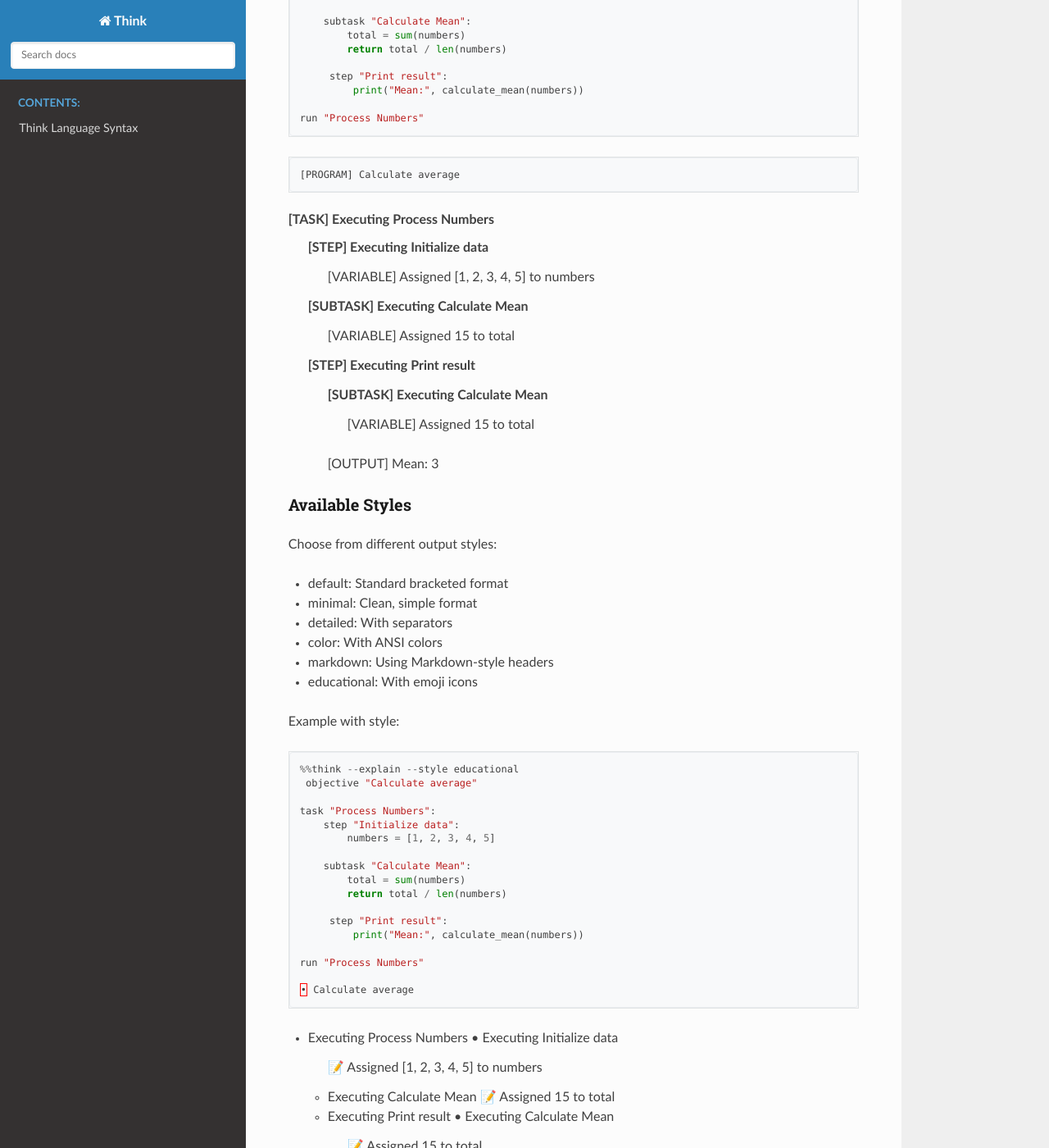
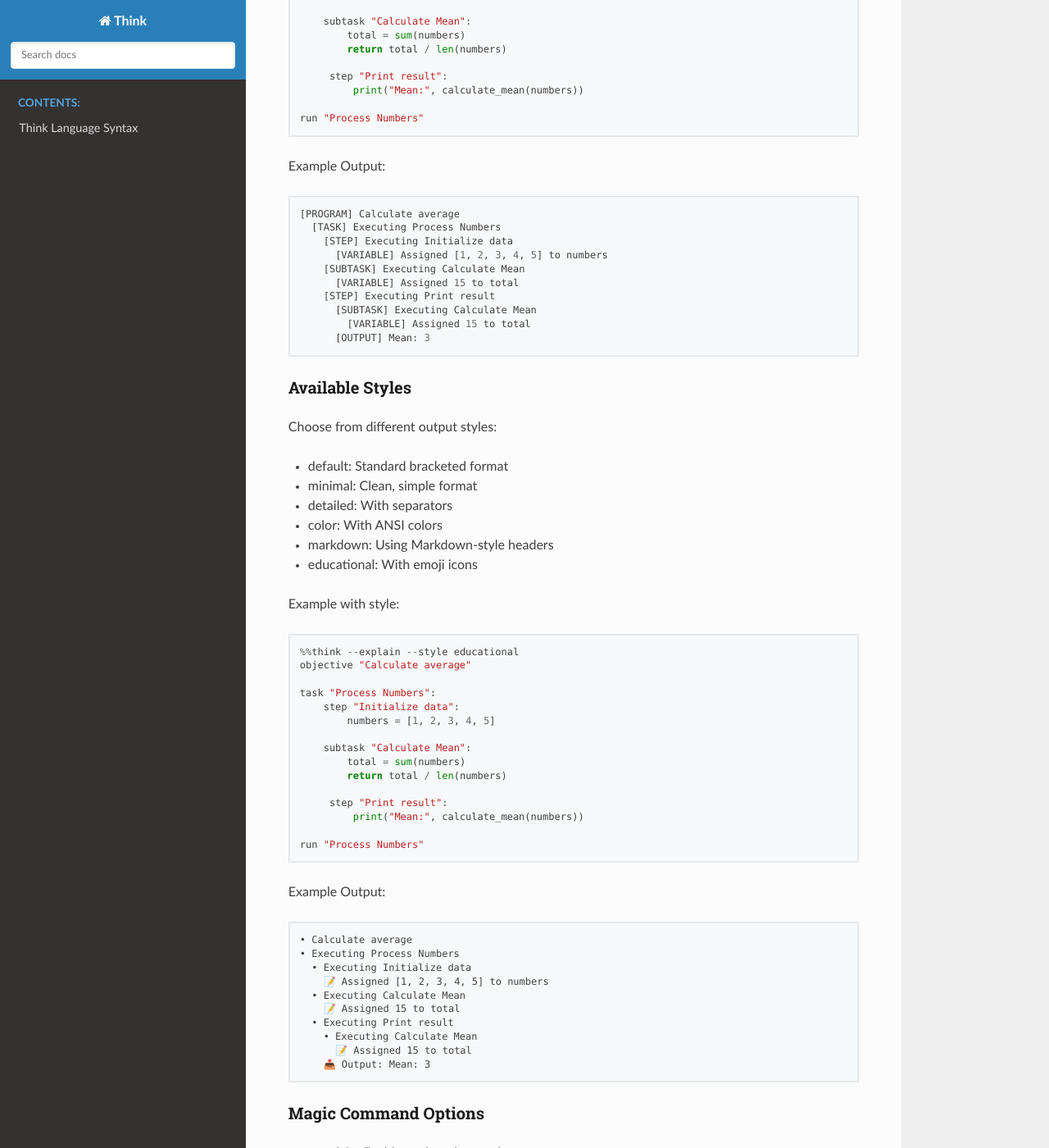
Before and after one commit to lwgray/think, a Sphinx documentation site: the page built from docs/index.rst, in a window 1280 px wide and 1400 px high, scrolled down 2026 px. Shown: the whole window at 82% size. Built offline with Sphinx 7.4.7 and the Read the Docs theme 3.1.0, drawn with Linux system fonts in a browser that asks for light colours; some of the changed text lies outside the part shown.

Commit message:
Fix RST Warnings

```diff
--- a/docs/index.rst
+++ b/docs/index.rst
@@ -96,19 +96,18 @@
 
    run "Process Numbers"
 
-.. code-block:: python
+Example Output::
 
     [PROGRAM] Calculate average
-[TASK] Executing Process Numbers
-  [STEP] Executing Initialize data
-    [VARIABLE] Assigned [1, 2, 3, 4, 5] to numbers
-  [SUBTASK] Executing Calculate Mean
-    [VARIABLE] Assigned 15 to total
-  [STEP] Executing Print result
-    [SUBTASK] Executing Calculate Mean
-      [VARIABLE] Assigned 15 to total
-    [OUTPUT] Mean: 3
-
+      [TASK] Executing Process Numbers
+        [STEP] Executing Initialize data
+          [VARIABLE] Assigned [1, 2, 3, 4, 5] to numbers
+        [SUBTASK] Executing Calculate Mean
+          [VARIABLE] Assigned 15 to total
+        [STEP] Executing Print result
+          [SUBTASK] Executing Calculate Mean
+            [VARIABLE] Assigned 15 to total
+          [OUTPUT] Mean: 3
 
 Available Styles
 ^^^^^^^^^^^^^^^^
@@ -127,7 +126,7 @@
 .. code-block:: python
 
    %%think --explain --style educational
-    objective "Calculate average"
+   objective "Calculate average"
 
    task "Process Numbers":
        step "Initialize data":
@@ -142,17 +141,18 @@
 
    run "Process Numbers"
 
-   • Calculate average
-• Executing Process Numbers
-  • Executing Initialize data
-    📝 Assigned [1, 2, 3, 4, 5] to numbers
-  • Executing Calculate Mean
-    📝 Assigned 15 to total
-  • Executing Print result
-    • Executing Calculate Mean
-      📝 Assigned 15 to total
-    📤 Output: Mean: 3
+Example Output::
 
+    • Calculate average
+    • Executing Process Numbers
+      • Executing Initialize data
+        📝 Assigned [1, 2, 3, 4, 5] to numbers
+      • Executing Calculate Mean
+        📝 Assigned 15 to total
+      • Executing Print result
+        • Executing Calculate Mean
+          📝 Assigned 15 to total
+        📤 Output: Mean: 3
 
 Magic Command Options
 ^^^^^^^^^^^^^^^^^^^^^
```
Also changed, not shown: docs/syntax_guide.rst (+5 -5 lines).
